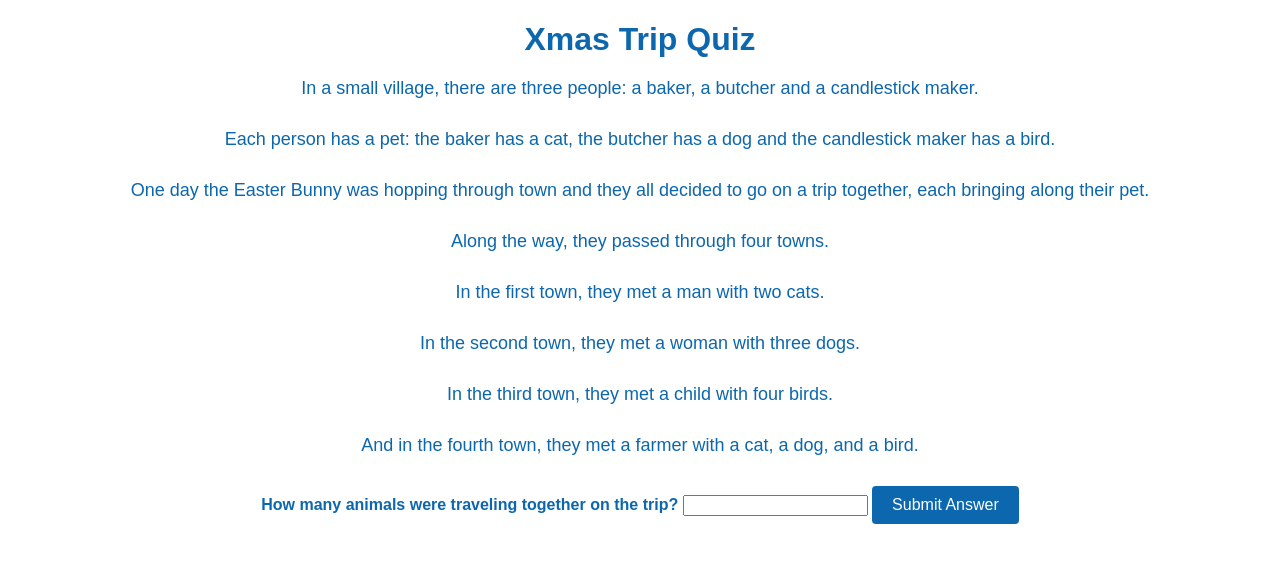
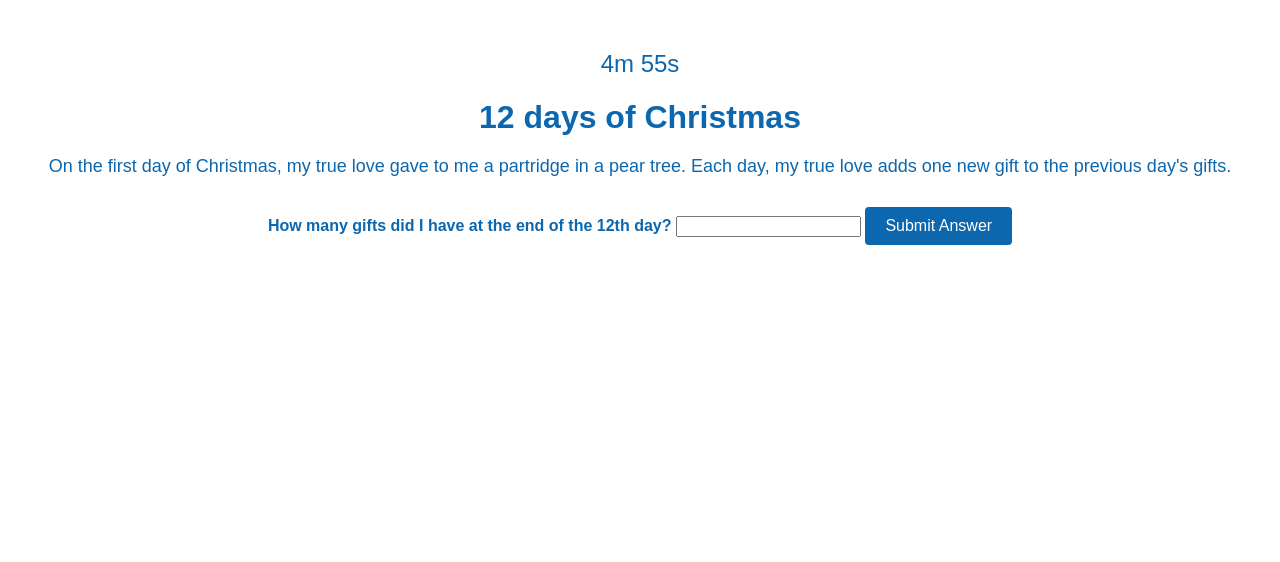
Before and after one commit to jayarr90/riseaster, a plain HTML site: page story.html in a window 1280 px wide. Drawn offline with Linux system fonts and the light colour scheme.

Commit message:
Update story.html

```diff
--- a/story.html
+++ b/story.html
@@ -1,34 +1,54 @@
 <!DOCTYPE html>
 <html>
 <head>
-	<title>Xmas Trip Quiz</title>
+	<title>12 Days of Christmas</title>
     <link rel="stylesheet" type="text/css" href="riddlecss.css">
 </head>
 <body>
+	<div id="countdown"></div>
 	<div class="container">
-		<h1>Xmas Trip Quiz</h1>
-		<p>In a small village, there are three people: a baker, a butcher and a candlestick maker.</p>
-		<p>Each person has a pet: the baker has a cat, the butcher has a dog and the candlestick maker has a bird.</p>
-		<p>One day the Easter Bunny was hopping through town and they all decided to go on a trip together, each bringing along their pet.</p>
-		<p>Along the way, they passed through four towns.</p>
-		<p>In the first town, they met a man with two cats.</p>
-		<p>In the second town, they met a woman with three dogs.</p>
-		<p>In the third town, they met a child with four birds.</p>
-		<p>And in the fourth town, they met a farmer with a cat, a dog, and a bird.</p>
+		<h1>12 days of Christmas</h1>
+		<p>On the first day of Christmas, my true love gave to me a partridge in a pear tree. Each day, my true love adds one new gift to the previous day's gifts.</p>
 		<form onsubmit="checkAnswer(event)">
-			<label for="answer"><strong>How many animals were traveling together on the trip?</strong></label>
+			<label for="answer"><strong>How many gifts did I have at the end of the 12th day?</strong></label>
 			<input type="text" id="answer" name="answer" required>
 			<button id="submit-button">Submit Answer</button>
 		</form>
 	</div>
 	<script>
+		document.addEventListener('DOMContentLoaded', function () {
+    // Set the date we're counting down to (current time + 5 minutes)
+    var countDownDate = new Date().getTime() + 5 * 60 * 1000;
+
+    // Update the countdown every 1 second
+    var x = setInterval(function () {
+        // Get the current date and time
+        var now = new Date().getTime();
+
+        // Calculate the remaining time
+        var distance = countDownDate - now;
+
+        // Calculate minutes and seconds
+        var minutes = Math.floor((distance % (1000 * 60 * 60)) / (1000 * 60));
+        var seconds = Math.floor((distance % (1000 * 60)) / 1000);
+
+        // Display the countdown
+        document.getElementById('countdown').innerHTML = minutes + 'm ' + seconds + 's ';
+
+        // If the countdown is over, display a message
+        if (distance < 0) {
+            clearInterval(x);
+            document.getElementById('countdown').innerHTML = 'EXPIRED';
+        }
+    }, 1000);
+});
 		function checkAnswer(event) {
 			event.preventDefault(); // Prevent the form from submitting normally
 
 			const answerInput = document.getElementById("answer");
 			const answer = answerInput.value.trim().toLowerCase(); // Get the user's answer and convert it to lowercase for comparison
 
-			if (answer === "4" || answer === "four") { // Check if the answer is correct
+			if (answer === "78" || answer === "seventy eight") { // Check if the answer is correct
 				window.location.href = "scramble.html"; // Redirect to the next page if the answer is correct
 			} else {
 				alert("Sorry, that's not the correct answer. Please try again."); // Show an error message if the answer is incorrect
```
